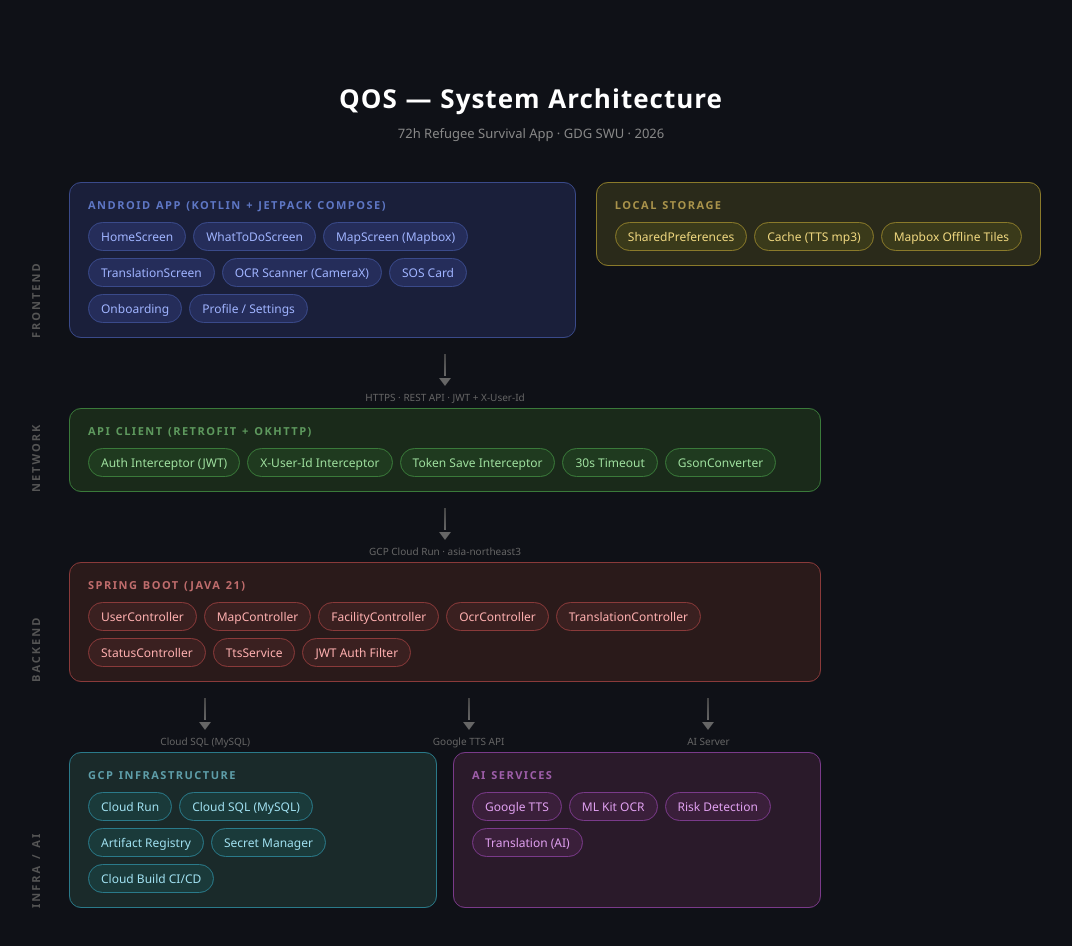
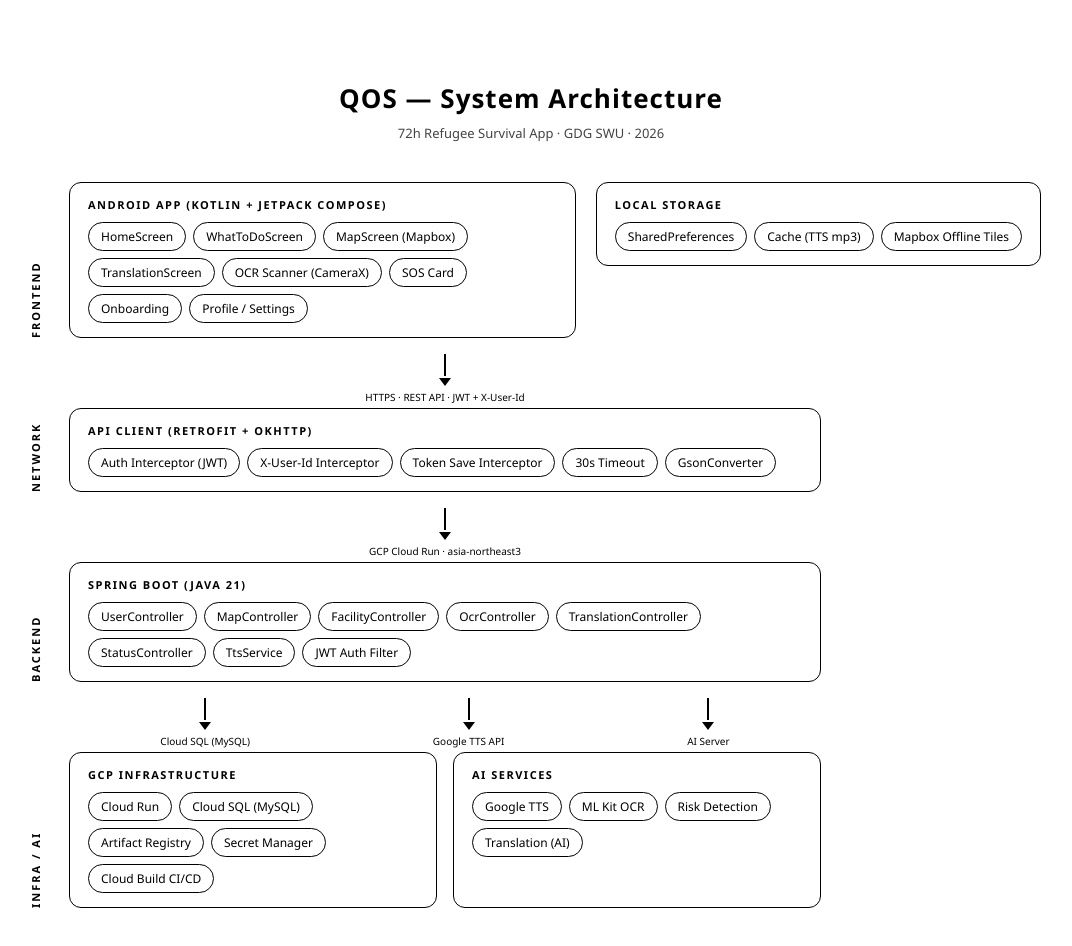
Before and after one commit to GDG-SWU/2026-Focus-ImpactUp, a plain HTML site: page architecture/index.html in a window 1280 px wide. Shown: the whole page, without its empty margins (109-1181 px from the left). Drawn offline with Linux system fonts and the light colour scheme.

Commit message:
docs: 아키텍처 다이어그램 흰 배경 + 검은 stroke로 변경

```diff
--- a/architecture/index.html
+++ b/architecture/index.html
@@ -8,7 +8,7 @@
   * { margin: 0; padding: 0; box-sizing: border-box; }
   body {
     font-family: 'Segoe UI', sans-serif;
-    background: #0f1117;
+    background: #ffffff;
     display: flex;
     justify-content: center;
     align-items: center;
@@ -17,12 +17,12 @@
   }
   .canvas {
     width: 1100px;
-    background: #0f1117;
+    background: #ffffff;
     padding: 40px;
   }
   .title {
     text-align: center;
-    color: #ffffff;
+    color: #000000;
     font-size: 26px;
     font-weight: 700;
     margin-bottom: 8px;
@@ -30,7 +30,7 @@
   }
   .subtitle {
     text-align: center;
-    color: #888;
+    color: #444444;
     font-size: 13px;
     margin-bottom: 40px;
   }
@@ -48,7 +48,7 @@
     writing-mode: vertical-rl;
     text-orientation: mixed;
     transform: rotate(180deg);
-    color: #555;
+    color: #000000;
     font-size: 11px;
     font-weight: 600;
     letter-spacing: 2px;
@@ -65,6 +65,8 @@
     border-radius: 12px;
     padding: 14px 18px;
     position: relative;
+    background: #ffffff;
+    border: 1.5px solid #000000;
   }
   .box-title {
     font-size: 11px;
@@ -72,7 +74,7 @@
     letter-spacing: 1.5px;
     text-transform: uppercase;
     margin-bottom: 10px;
-    opacity: 0.7;
+    color: #000000;
   }
   .chips {
     display: flex;
@@ -85,6 +87,9 @@
     font-size: 12px;
     font-weight: 500;
     white-space: nowrap;
+    background: #ffffff;
+    color: #000000;
+    border: 1px solid #000000;
   }
 
   /* ── Arrow ── */
@@ -104,51 +109,36 @@
   .arrow-line {
     width: 2px;
     height: 22px;
-    background: linear-gradient(to bottom, #444, #666);
+    background: #000000;
   }
   .arrow-head {
     width: 0;
     height: 0;
     border-left: 6px solid transparent;
     border-right: 6px solid transparent;
-    border-top: 8px solid #666;
+    border-top: 8px solid #000000;
   }
   .arrow-label {
     font-size: 10px;
-    color: #666;
+    color: #000000;
     margin-top: 2px;
   }
 
-  /* ── Colors ── */
-  /* Frontend */
-  .c-front { background: #1a1f3a; border: 1.5px solid #3a4a8a; }
-  .c-front .box-title { color: #7b9cff; }
-  .c-front .chip { background: #252d5a; color: #a0b4ff; border: 1px solid #3a4a8a; }
-
-  /* Network */
-  .c-net { background: #1a2a1a; border: 1.5px solid #3a7a3a; }
-  .c-net .box-title { color: #7bc97b; }
-  .c-net .chip { background: #1f3a1f; color: #9fe09f; border: 1px solid #3a7a3a; }
-
-  /* Backend */
-  .c-back { background: #2a1a1a; border: 1.5px solid #8a3a3a; }
-  .c-back .box-title { color: #ff9090; }
-  .c-back .chip { background: #3a2020; color: #ffb0b0; border: 1px solid #8a3a3a; }
-
-  /* AI */
-  .c-ai { background: #2a1a2a; border: 1.5px solid #7a3a8a; }
-  .c-ai .box-title { color: #d07be0; }
-  .c-ai .chip { background: #3a1f3a; color: #e0a0f0; border: 1px solid #7a3a8a; }
-
-  /* Infra */
-  .c-infra { background: #1a2a2a; border: 1.5px solid #2a7a8a; }
-  .c-infra .box-title { color: #7bcfdf; }
-  .c-infra .chip { background: #1a3a3a; color: #a0e0f0; border: 1px solid #2a7a8a; }
-
-  /* Storage */
-  .c-store { background: #2a2a1a; border: 1.5px solid #8a7a2a; }
-  .c-store .box-title { color: #e0c060; }
-  .c-store .chip { background: #3a3a1a; color: #f0d880; border: 1px solid #8a7a2a; }
+  /* ── Colors (모두 흰 배경 + 검은 stroke) ── */
+  .c-front, .c-net, .c-back, .c-ai, .c-infra, .c-store {
+    background: #ffffff;
+    border: 1.5px solid #000000;
+  }
+  .c-front .box-title, .c-net .box-title, .c-back .box-title,
+  .c-ai .box-title, .c-infra .box-title, .c-store .box-title {
+    color: #000000;
+  }
+  .c-front .chip, .c-net .chip, .c-back .chip,
+  .c-ai .chip, .c-infra .chip, .c-store .chip {
+    background: #ffffff;
+    color: #000000;
+    border: 1px solid #000000;
+  }
 
   .flex-center { display: flex; justify-content: center; }
   .gap-20 { gap: 20px; }
@@ -157,14 +147,14 @@
   .divider {
     width: 100%;
     height: 1px;
-    background: linear-gradient(to right, transparent, #333, transparent);
+    background: #000000;
     margin: 8px 0;
   }
 
   .badge {
     display: inline-block;
-    background: #e53935;
-    color: white;
+    background: #000000;
+    color: #ffffff;
     font-size: 10px;
     font-weight: 700;
     padding: 2px 8px;
```
